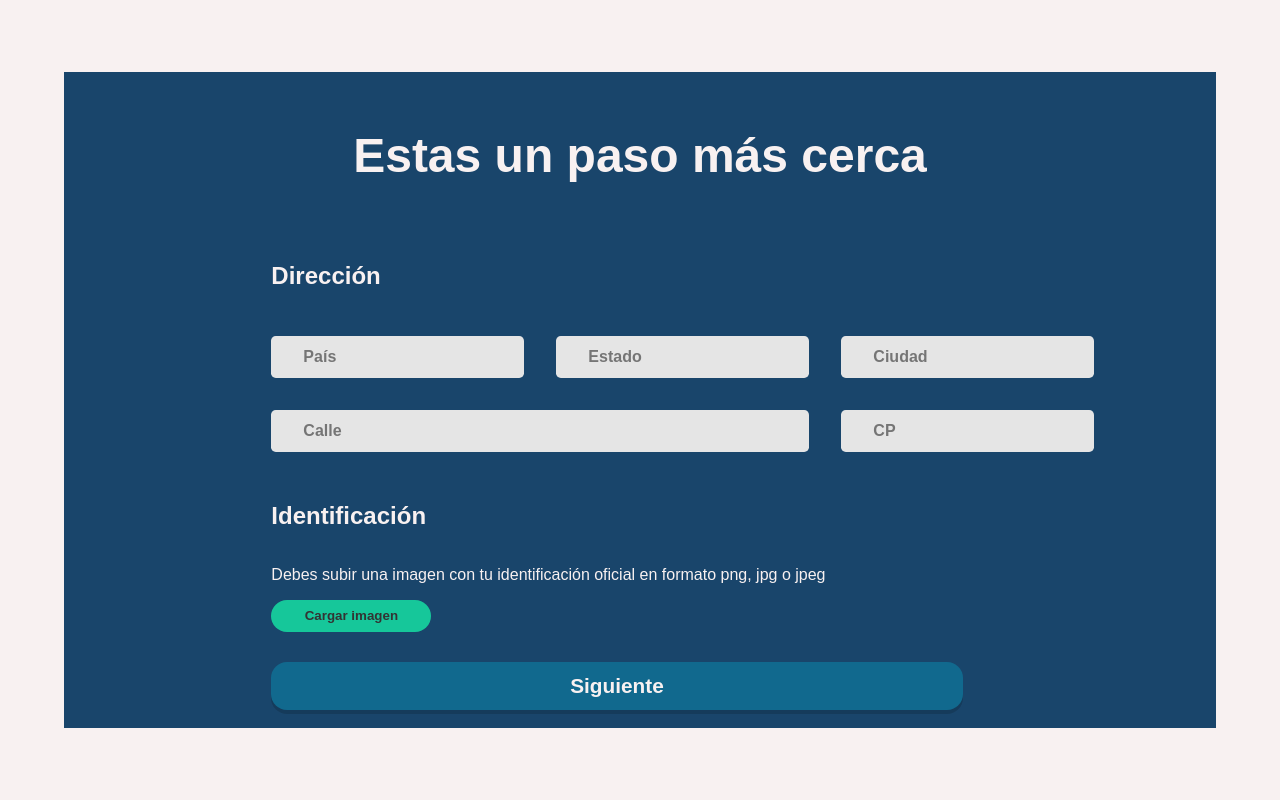
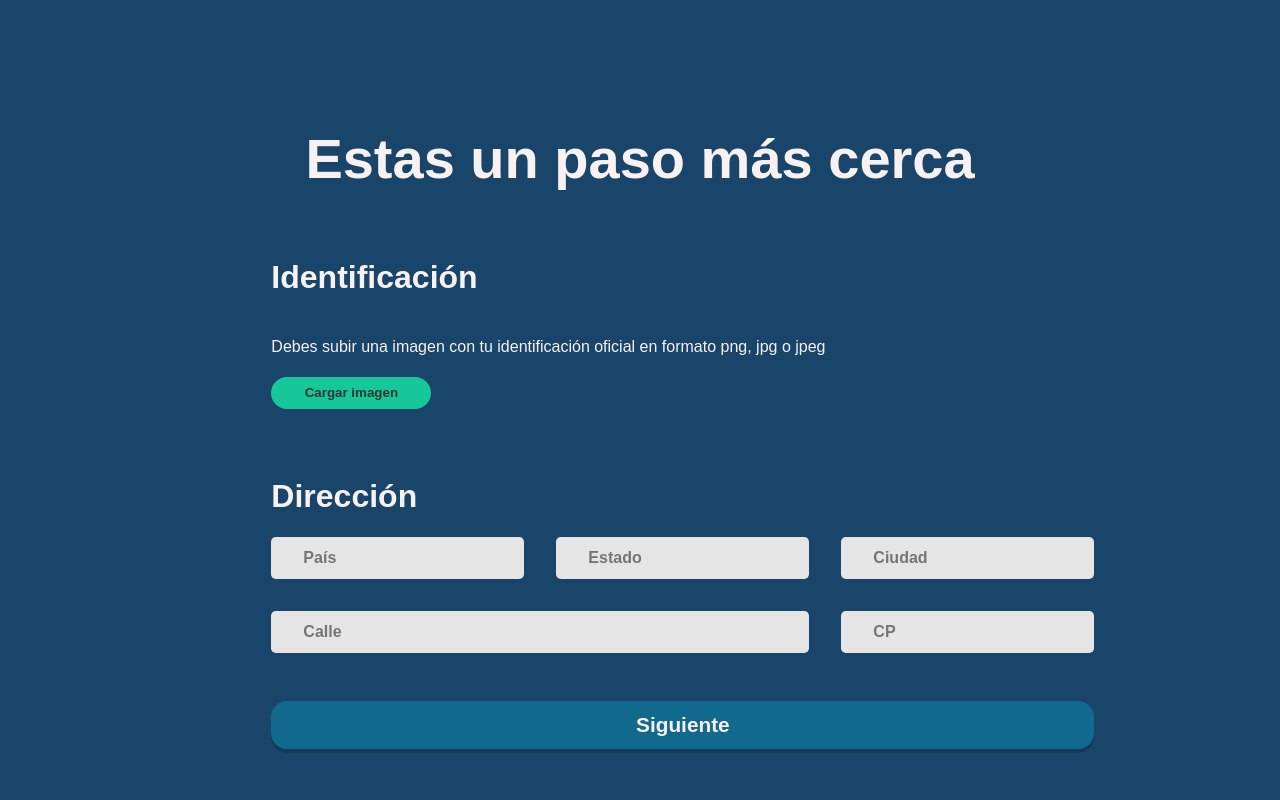
Before and after one commit to Rinzler014/pBay, a Django app: page /signup_2/ in a window 1280 px wide. Run offline with Django 4.2, Linux system fonts and the light colour scheme.

Commit message:
RicardoZZZZ

```diff
--- a/bayApp/static/styles/signup_1.css
+++ b/bayApp/static/styles/signup_1.css
@@ -3,7 +3,7 @@ html {
 }
 
 body {
-  background-color: #f8f1f1;
+  background-color: #19456b;
   color: #222;
   font-family: sans-serif;
   width: 100%;
@@ -75,7 +75,7 @@ body {
 
 .btn-sig {
   transition: all 0.3s;
-  width: 50%;
+  width: 100%;
   height: 3rem;
   background-color: #11698e;
   border: transparent;
--- a/bayApp/static/styles/signup_2.css
+++ b/bayApp/static/styles/signup_2.css
@@ -3,7 +3,7 @@ html {
 }
 
 body {
-  background-color: #f8f1f1;
+  background-color: #19456b;
   color: #222;
   font-family: sans-serif;
   width: 100%;
@@ -65,13 +65,13 @@ body {
 .title {
   color: #f8f1f1;
   text-align: center;
-  font-size: 3rem;
-  padding-top: 1.5rem;
+  font-size: 3.5rem;
+  padding-top: 1rem;
 }
 
 .subtitle {
   color: #f8f1f1;
-  font-size: 1.5rem;
+  font-size: 2rem;
 }
 
 .normal-text {
@@ -86,10 +86,13 @@ body {
   border-radius: 10rem;
   width: 10rem;
   height: 2rem;
+  margin-bottom: 3rem;
 }
 
 .btn-sig {
   transition: all 0.3s;
+  margin-top: 1rem;
+  grid-column: 1/4;
   height: 3rem;
   background-color: #11698e;
   border: transparent;
--- a/bayApp/templates/signup.html
+++ b/bayApp/templates/signup.html
@@ -34,12 +34,9 @@
               class="form-input"
               placeholder="Telefono Celular"
             />
+            <button class="btn-sig">Siguiente</button>
           </form>
           <img class="img" src="./../static/assets/img/Logo.png" alt="Logo image">
-        </div>
-        <div class="flex-2">
-          <button class="btn-sig">Siguiente</button>
-          <div class="spacer"></div>
         </div>
         </div>
         </div>
--- a/bayApp/templates/signup_2.html
+++ b/bayApp/templates/signup_2.html
@@ -14,8 +14,17 @@
       <div class="blue_box">
         <h1 class="title">Estas un paso más cerca</h1>
         <div class="flex-4">
+          <div class="flex-3">
+            <h2 class="subtitle">Identificación</h2>
+            <p class="normal-text">
+              Debes subir una imagen con tu identificación oficial en formato
+              png, jpg o jpeg
+            </p>
+          </div>
+          <form action="">
+            <button class="img-btn">Cargar imagen</button>
             <h1 class="subtitle">Dirección</h1>
-          <form action="" class="grid">
+            <div class="grid">
               <input type="text" class="form-input" placeholder="País" />
               <input type="text" class="form-input" placeholder="Estado" />
               <input type="text" class="form-input" placeholder="Ciudad" />
@@ -32,16 +41,9 @@
                 name=""
                 id=""
               />
+              <button class="btn-sig">Siguiente</button>
+            </div>
           </form>
-          <div class="flex-3">
-            <h2 class="subtitle">Identificación</h2>
-            <p class="normal-text">
-              Debes subir una imagen con tu identificación oficial en formato
-              png, jpg o jpeg
-            </p>
-            <button class="img-btn">Cargar imagen</button>
-          </div>
-          <button class="btn-sig">Siguiente</button>
         </div>
       </div>
     </div>
```
Lines whose indentation alone changed are shown as unchanged.
